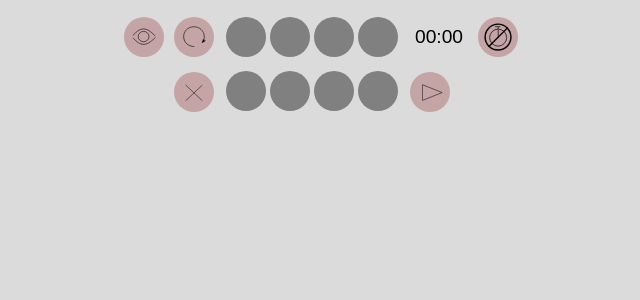
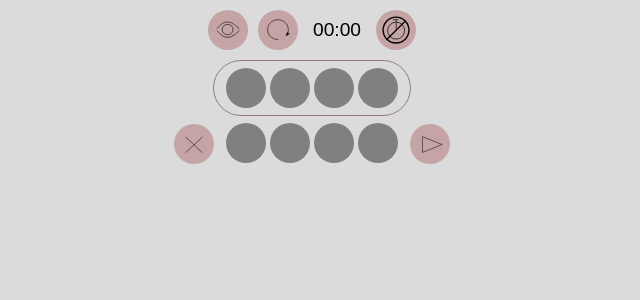
Before and after one commit to IvanHeriver/mm, a React (Create React App) app: page / in a window 1280 px wide. Shown: the top 300 px of the page, without its empty margins (328-968 px from the left). Built offline with nearby package versions, Linux system fonts and the light colour scheme.

Commit message:
removed title and small CSS tricks

```diff
--- a/src/Mastermind.css
+++ b/src/Mastermind.css
@@ -43,14 +43,17 @@ button:hover {
 
 .mm-app-container .game {
     /* min-height: calc(100vh - 50px); */
-    min-height: calc(100vh);
+    /* min-height: calc(100vh); */
+    min-height: 100vh;
+    /* height: auto; */
     background-color: var(--botcolor);
     width: 100%;
     display: flex;
     flex-direction: column;
     align-content: center;
     justify-content: flex-start;
-    padding-top: 10px;
+    /* padding-top: 10px; */
+    padding-bottom: 100px;
 }
 
 /* @media(min-width:600px) {
--- a/src/MastermindComp.css
+++ b/src/MastermindComp.css
@@ -37,7 +37,18 @@
     margin-right: auto;
 }
 
+.mm-rounded-border {
+    border: 1px solid var(--strcolor);
+    border-radius: 40px;
+    padding-left: 10px;
+    padding-right: 10px;
+}
 
+.mm-toguess-container {
+    display: flex;
+    flex-direction: column;
+    align-content: center;
+}
 /* the colored pin formatting */
 .one-color {
     margin: 2px;
@@ -65,11 +76,46 @@
 /* editable colors */
 .mm-editable-color {
     position: relative;
+    min-height: 45px;
 }
 .mm-color-options {
+    /* position: relative; */
+    /* bottom: 0;
+    transform: translateY(50%); */
+    /* top: 50%;
+    left: 50%; */
+    /* transform: translateY(-50%); */
+    /* transform: translateX(50%); */
+
+    --d: 40px; /* image size */
+    --rel: 0; /* how much extra space we want between images, 1 = one image size */
+    --r: calc(.5*(1 + var(--rel))*var(--d)/var(--tan)); /* circle radius */
+    --s: calc(2*var(--r) + var(--d)); /* container size */
     position: absolute;
-    bottom: 0;
-    transform: translateY(100%);
+    width: var(--s);
+    height: var(--s);
+
+    border: 60px solid var(--ligcolor);
+    /* background-color: var(--ligcolor); */
+    border-radius: calc(var(--r)*2);
+    padding: 19px;
+
+    top: 50%;
+    left: 50%;
+    transform: translate(-50%, -50%);
+    z-index: 100;
+}
+
+.mm-color-options div {
+    position: absolute;
+    top: 50%; left: 50%;
+    margin: calc(-.5*var(--d));
+    width: var(--d); height: var(--d);
+    --az: calc(var(--i)*1turn/var(--m));
+    transform:
+      rotate(var(--az))
+      translate(var(--r))
+      rotate(calc(-1*var(--az)))
 }
 
 /* result pins */
@@ -102,7 +148,9 @@
     font-size: 1.2rem;
     padding-left: 10px;
     padding-right: 10px;
-    margin: auto;
+    /* margin: auto; */
+    margin-top: auto;
+    margin-bottom: auto;
 }
 
 .mm-number {
--- a/src/MastermindComp.js
+++ b/src/MastermindComp.js
@@ -37,21 +37,8 @@ const MMtoGuess = ({toGuess, colorOptions, onNewGame, onGiveUp, time}) => {
         return m+":"+s
     }
     return (
+        <div className="mm-toguess-container">
         <div className="one-color-row">
-            <div className="mm-ingame-btns-right">
-                {
-                    showTimer ? <div className="mm-timer"><div>{formatTime(time)}</div></div> : null
-                }
-                <button onClick={()=>setShowTimer(t=>!t)}>
-                    <img src={showTimer ? notimer_img : timer_img} className="btn-img" draggable="false"
-                    style={{
-                        width: "100%",
-                        height: "100%",
-                    }}
-                    />
-                </button>
-            </div>
-            <div className="mm-ingame-btns-left">
             <button onClick={onGiveUp}>
             <img src={show_img} className="btn-img" draggable="false"
                 style={{
@@ -71,7 +58,19 @@ const MMtoGuess = ({toGuess, colorOptions, onNewGame, onGiveUp, time}) => {
                     paddingTop: "2px"
                 }}/>
             </button>
+            {
+                showTimer ? <div className="mm-timer"><div>{formatTime(time)}</div></div> : null
+            }
+            <button onClick={()=>setShowTimer(t=>!t)}>
+                <img src={showTimer ? notimer_img : timer_img} className="btn-img" draggable="false"
+                style={{
+                    width: "100%",
+                    height: "100%",
+                }}
+                />
+            </button>
         </div>
+        <div className="one-color-row mm-rounded-border">
             {
                 toGuess.map((e, i)=> {
                     return (
@@ -79,6 +78,7 @@ const MMtoGuess = ({toGuess, colorOptions, onNewGame, onGiveUp, time}) => {
                     )
                 })
             }
+        </div>
         </div>
     )
 }
@@ -153,7 +153,8 @@ const MMcolorEditor = ({colorOptions, color, setColor}) => {
         >
             <MMcolor color={colorOptions[color].color} />
             { editOn ? (
-                <div className="mm-color-options">
+                <div className="mm-color-options" style={{['--m']: 6, ['--tan']: 0.41}}>
+                {/* <MMcolorOptions colorOptions={colorOptions} /> */}
                 {
                     colorOptions.map((e, i) => {
                         if (i === 0) {
@@ -162,7 +163,8 @@ const MMcolorEditor = ({colorOptions, color, setColor}) => {
                         return (
                             <div key={i}
                             idkey={i}
-                            className="mm-color-option"
+                            // style={"--i="+(i+1)}
+                            style={{['--i']: i+1}}
                             >
                                 <MMcolor color={e.color} />
                             </div>
@@ -174,6 +176,23 @@ const MMcolorEditor = ({colorOptions, color, setColor}) => {
                 null
             )}
         </div>
+    )
+}
+
+const MMcolorOptions = ({colorOptions}) => {
+    return (
+        colorOptions.map((e, i) => {
+            if (i === 0) {
+                return (null)
+            }
+            return (
+                <div key={i}
+                idkey={i}
+                >
+                    <MMcolor color={e.color} />
+                </div>
+            )
+        })
     )
 }
 
```
Lines whose indentation alone changed are shown as unchanged.
